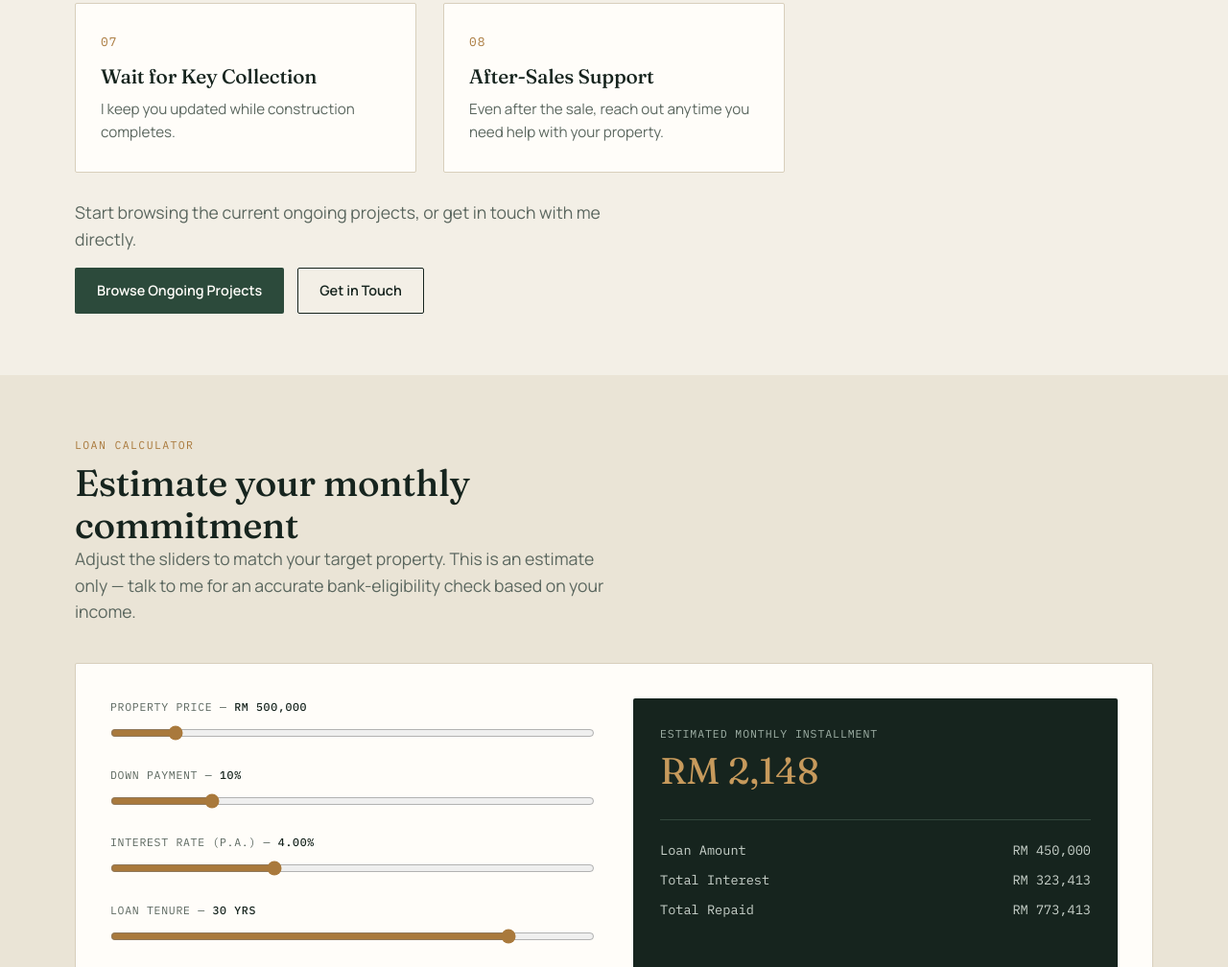
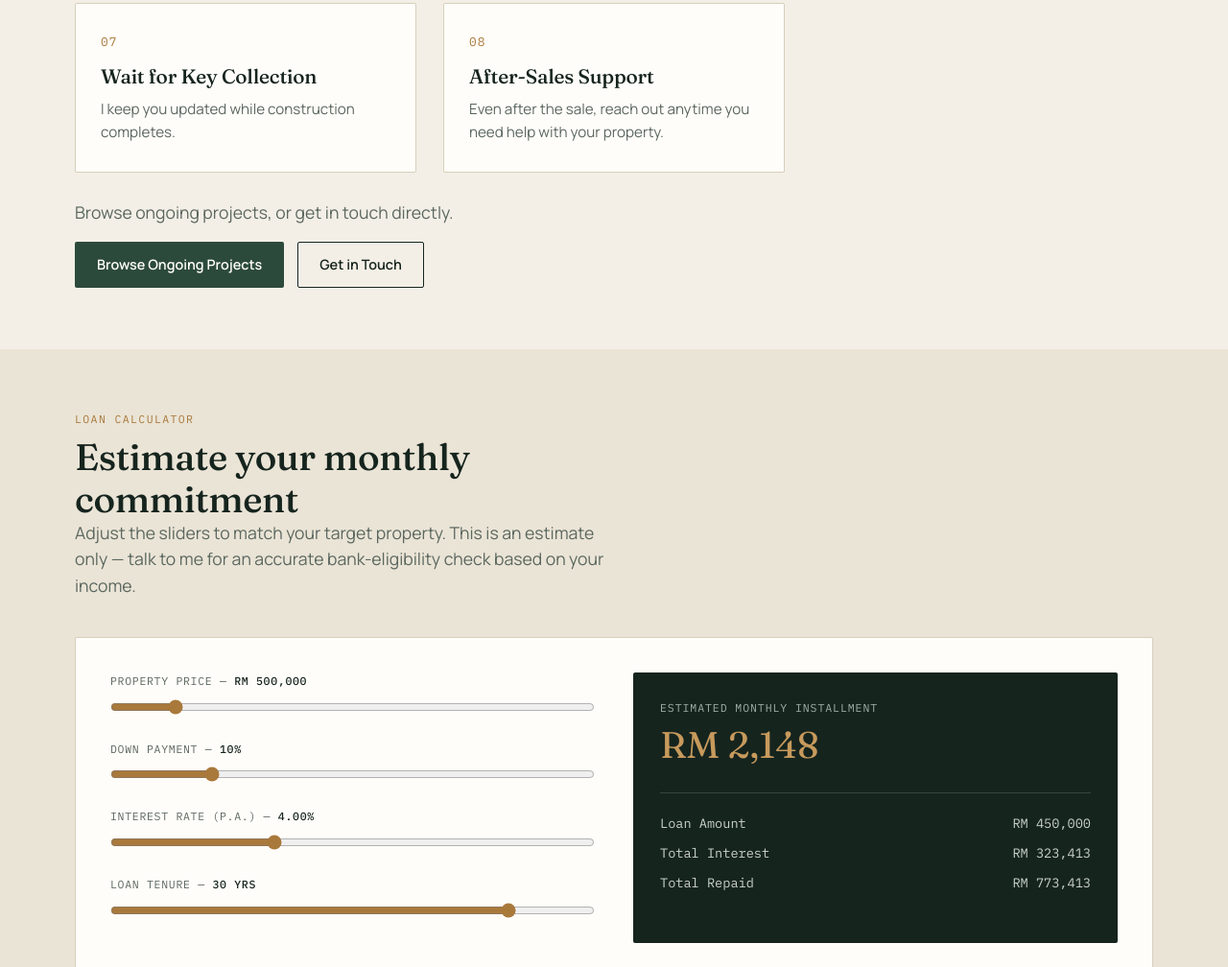
Before and after one commit to swoonproperties/swoonproperties, a plain HTML site: page services.html in a window 1280 px wide. Shown: the part 1034-2042 px from the top of the page at 96% size. Drawn offline with Linux system fonts and the light colour scheme.

Commit message:
Shorten services page CTA sentence to fit on one line (#20)
Claude-Session: https://claude.ai/code/session_01HjkgfFfWFzdj59jKbvZ9rG

Co-authored-by: Claude <noreply@anthropic.com>

```diff
--- a/services.html
+++ b/services.html
@@ -91,7 +91,7 @@
       </div>
     </div>
     <div style="margin-top:28px;">
-      <p class="lede" style="margin-bottom:16px;">Start browsing the current ongoing projects, or get in touch with me directly.</p>
+      <p class="lede" style="margin-bottom:16px;">Browse ongoing projects, or get in touch directly.</p>
       <div style="display:flex;gap:14px;flex-wrap:wrap;">
         <a href="listings-project.html" class="btn btn-primary">Browse Ongoing Projects</a>
         <a href="contact.html" class="btn btn-ghost">Get in Touch</a>
```
